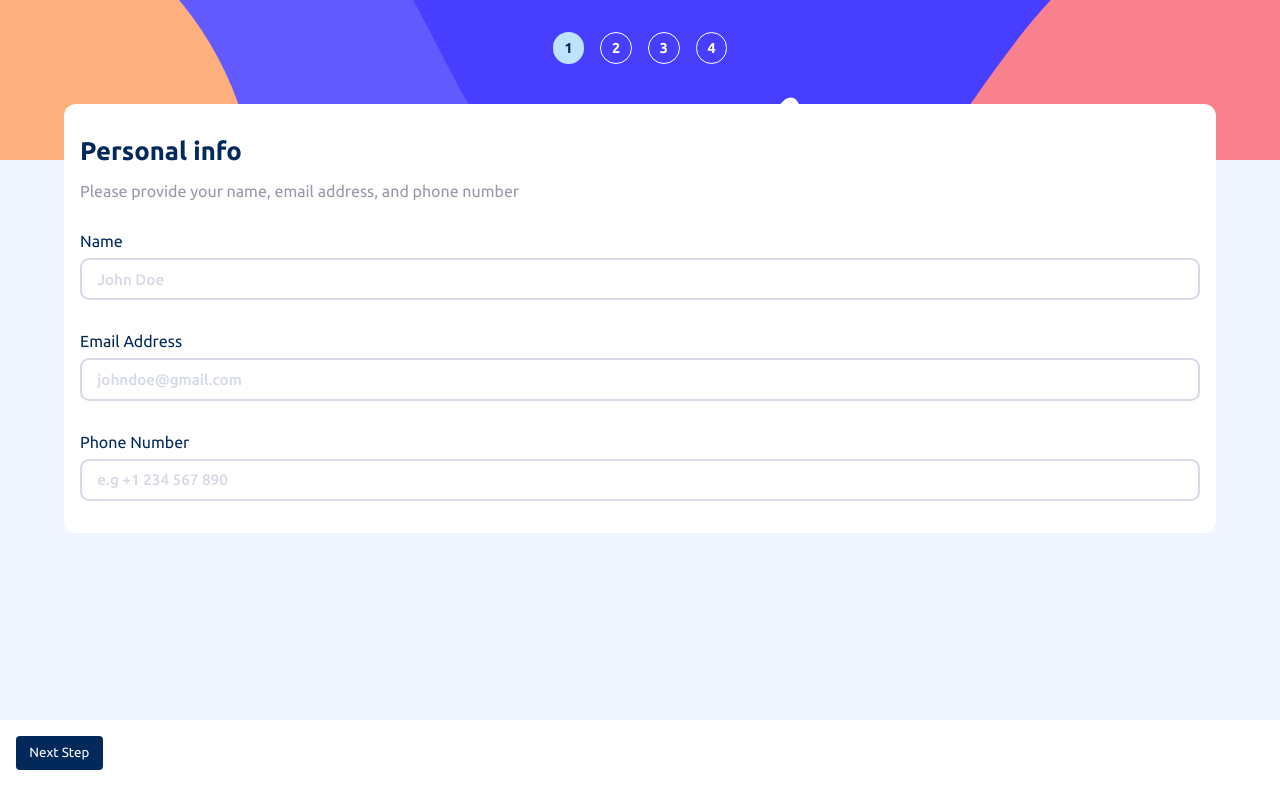
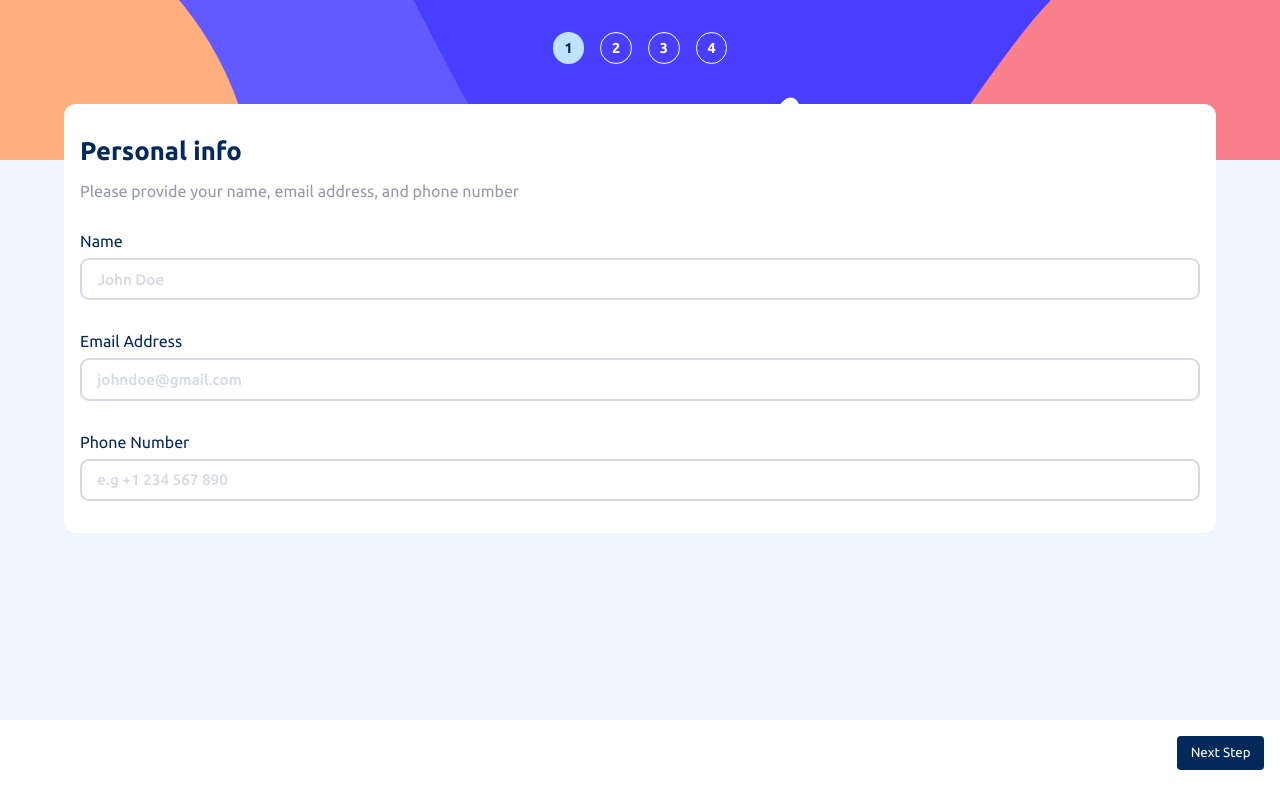
Before and after one commit to molinax18/fm-multi-step-form, a React (Vite) app: page / in a window 1280 px wide. Built offline with nearby package versions, Linux system fonts and the light colour scheme.

Commit message:
fix(style): MultiStepFooter button position

```diff
--- a/src/components/MultiStepFooter.tsx
+++ b/src/components/MultiStepFooter.tsx
@@ -14,7 +14,7 @@ export default function MultiStepFooter({
     <footer className={style.footer} {...props}>
       <nav>
         {currentStep > 1 && <Button btnTheme="semi">Go Back</Button>}
-        <Button>Next Step</Button>
+        <Button className={style["next_button"]}>Next Step</Button>
       </nav>
     </footer>
   );
--- a/src/components/shared/Button.tsx
+++ b/src/components/shared/Button.tsx
@@ -9,6 +9,7 @@ interface ButtonProps extends ComponentPropsWithoutRef<"button"> {
 }
 
 export default function Button({
+  className = "",
   children,
   type = "button",
   btnTheme = "fill",
@@ -16,7 +17,7 @@ export default function Button({
 }: ButtonProps) {
   return (
     <button
-      className={style.button}
+      className={`${style.button} ${className}`}
       type={type}
       data-theme={btnTheme}
       {...props}
--- a/src/components/styles/MultiStepFooter.module.css
+++ b/src/components/styles/MultiStepFooter.module.css
@@ -8,3 +8,7 @@
   align-items: center;
   justify-content: space-between;
 }
+
+.footer .next_button {
+  margin-left: auto;
+}
```
